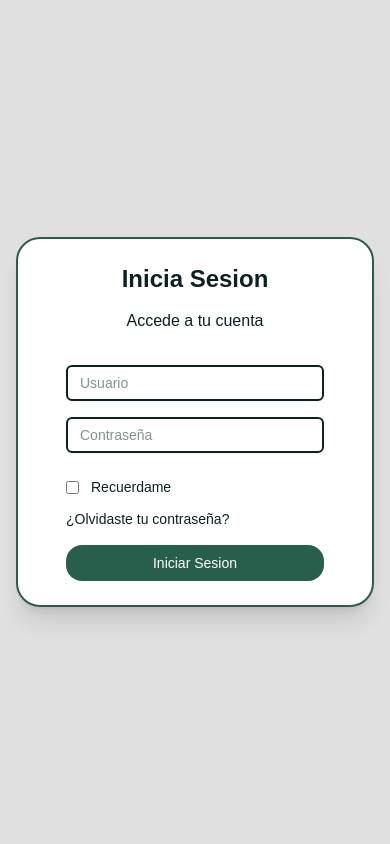
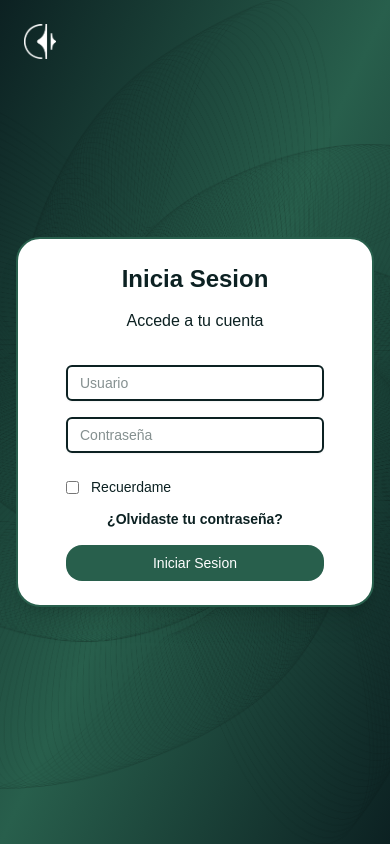
Before and after one commit to AlexanderValencia21/Dashky, a Next.js app: page /login in a window 390 px wide. Built offline with nearby package versions, Linux system fonts and the light colour scheme.

Commit message:
changing login on mobile version

```diff
--- a/app/login/page.tsx
+++ b/app/login/page.tsx
@@ -76,6 +76,23 @@ export default function LoginPage() {
 
   return (
     <div className="min-h-screen grid grid-cols-1 md:grid-cols-2">
+      <div className="absolute inset-0 block md:hidden z-0 bg-[linear-gradient(to_bottom_right,var(--corporate-dark),var(--corporate-slate),var(--corporate-dark))]">
+        <Image
+          src="/images/espiral2.png"
+          alt="Decoración móvil"
+          layout="fill"
+          objectFit="cover"
+          className="opacity-100"
+        />
+      </div>
+      <div className="absolute top-6 left-6 z-10 block md:hidden">
+        <Image
+          src="/images/logoLogin.png"
+          alt="Logo móvil"
+          width={32}
+          height={32}
+        />
+      </div>
       <div className="relative hidden md:block bg-[linear-gradient(to_right,var(--corporate-ocean),var(--corporate-slate),var(--corporate-dark))]">
         <Image
           src="/images/espiral2.png"
@@ -103,7 +120,7 @@ export default function LoginPage() {
         </div>
       </div>
 
-      <div className="flex items-center justify-center bg-corporate-white p-4 sm:p-6">
+      <div className="relative z-10 flex items-center justify-center bg-transparent md:bg-corporate-white p-4 sm:p-6">
         <Card className="w-full max-w-md bg-white p-6 sm:p-8 rounded-3xl shadow-xl border-2 border-corporate-slate">
           <CardHeader className="text-center space-y-2">
             <CardTitle className="text-2xl font-raleway font-semibold text-corporate-dark">
@@ -141,12 +158,15 @@ export default function LoginPage() {
               />
               <div className="flex flex-col sm:flex-row sm:items-center justify-between gap-3 text-sm mt-2">
                 <label className="font-raleway flex items-center gap-3 text-corporate-dark ">
-                  <input type="checkbox" className="accent-teal-600  cursor-pointer" />
+                  <input
+                    type="checkbox"
+                    className="accent-teal-600  cursor-pointer"
+                  />
                   Recuerdame
                 </label>
                 <Link
                   href="#"
-                  className="font-raleway font-medium text-corporate-dark hover:underline"
+                  className="font-raleway font-semibold text-center text-corporate-dark hover:underline"
                 >
                   ¿Olvidaste tu contraseña?
                 </Link>
```
